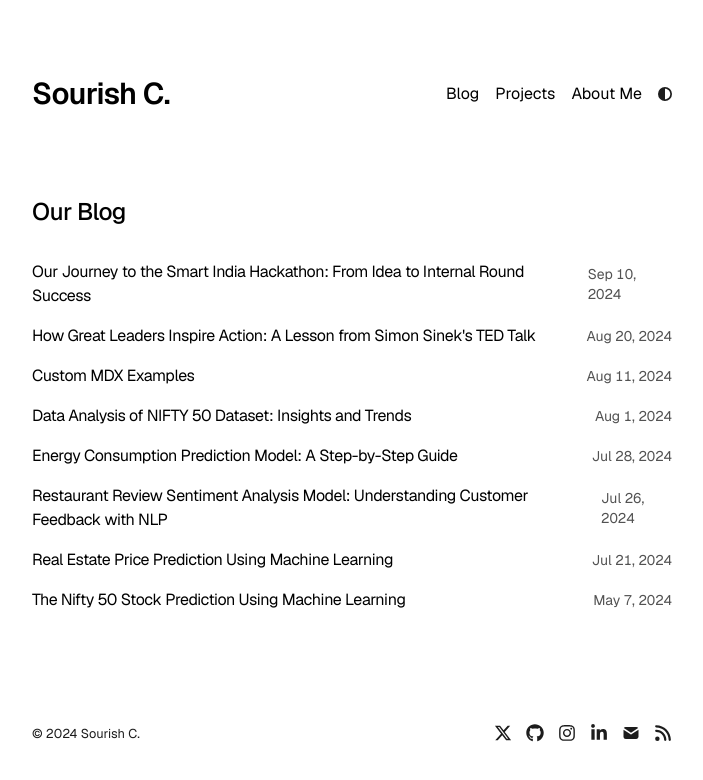
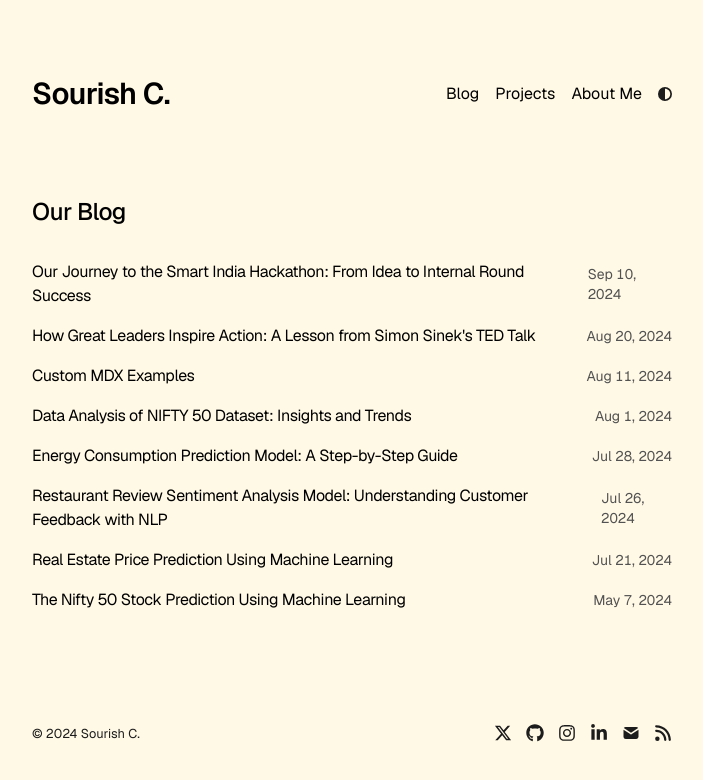
Before and after one commit to sourize/my_portfolio, a Next.js app: page /blog in a window 1280 px wide. Shown: the top 780 px of the page, without its empty margins (288-991 px from the left). Built offline with nearby package versions, Linux system fonts and the light colour scheme.

Commit message:
File Updated

```diff
--- a/app/global.css
+++ b/app/global.css
@@ -18,11 +18,12 @@
   --sh-jsxliterals: #6266d1;
   --sh-property: #e25a1c;
   --sh-entity: #e25a1c;
+  background-color: #FFF9E6;
 }
 
 /* Dark theme colors */
 .dark {
-  background-color: #121212;
+  background-color: #1A3B5D;
   --sh-class: #4c97f8;
   --sh-identifier: white;
   --sh-sign: #8996a3;
```
